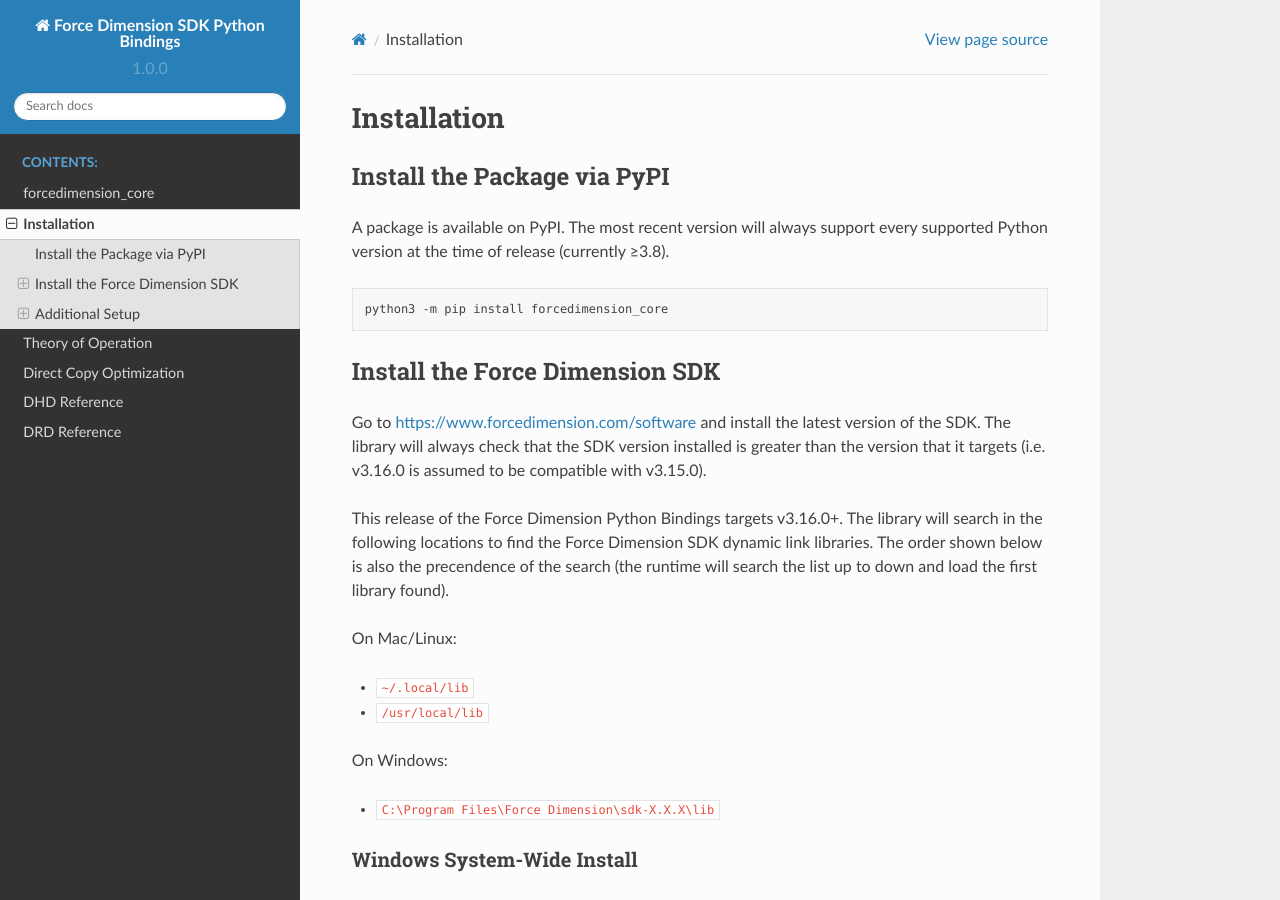
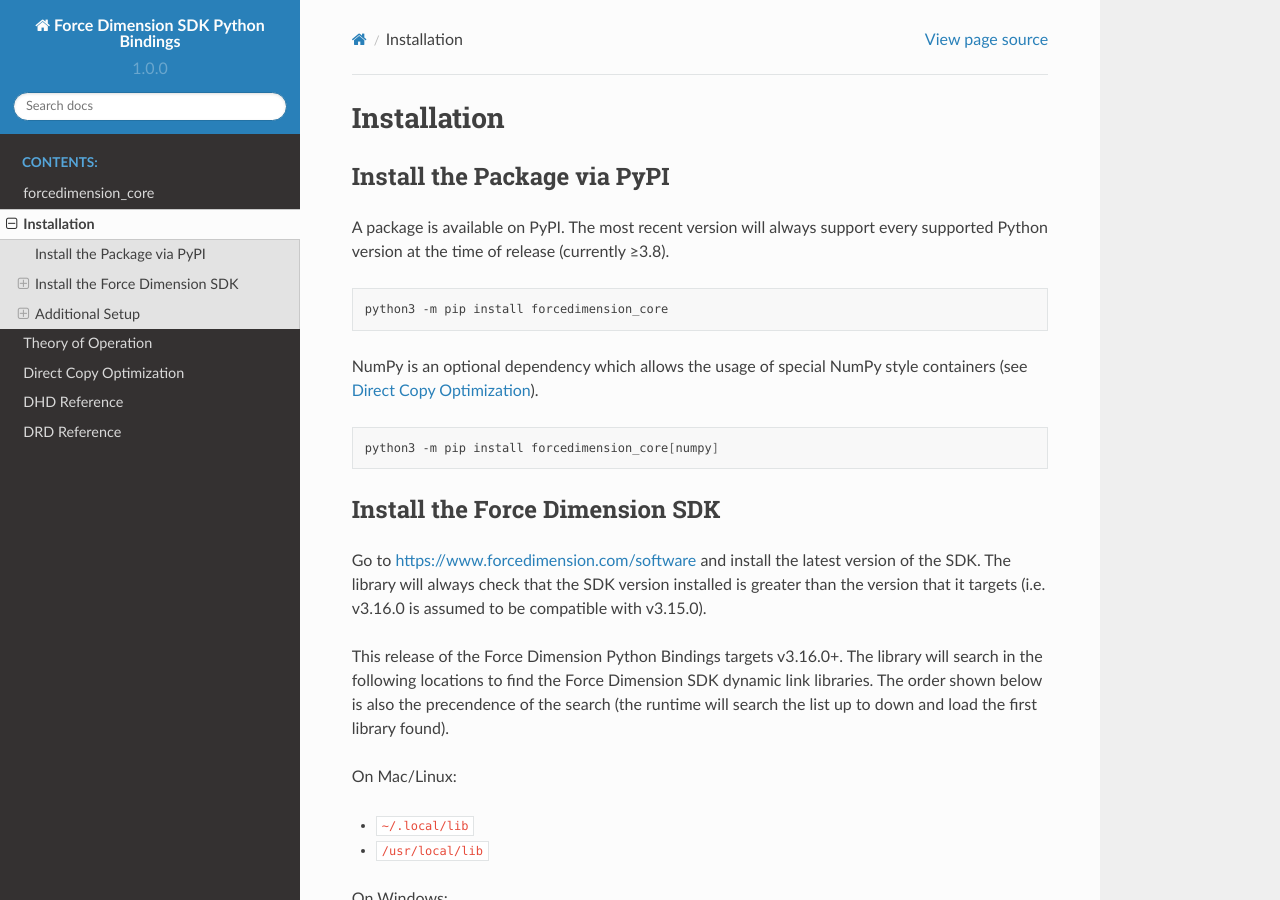
Before and after one commit to EmDash00/forcedimension_core-python-docs, a Sphinx documentation site: the page built from docs/source/installation.rst, in a window 1280 px wide and 900 px high. Built offline with Sphinx 7.4.7 and the Read the Docs theme 2.0.0, drawn with Linux system fonts in a browser that asks for light colours.

Commit message:
Add installtion docs reference for DCO in the installer docs

```diff
--- a/docs/source/direct_copy_optimization.rst
+++ b/docs/source/direct_copy_optimization.rst
@@ -1,3 +1,5 @@
+.. _dco:
+
 Direct Copy Optimization
 ========================
 .. note::
--- a/docs/source/installation.rst
+++ b/docs/source/installation.rst
@@ -10,6 +10,15 @@
 .. code-block:: bash
 
    python3 -m pip install forcedimension_core
+
+
+NumPy is an optional dependency which allows the usage of special NumPy style
+containers (see :ref:`dco`).
+
+.. code-block:: bash
+
+  python3 -m pip install forcedimension_core[numpy]
+
 
 Install the Force Dimension SDK
 -------------------------------
```
